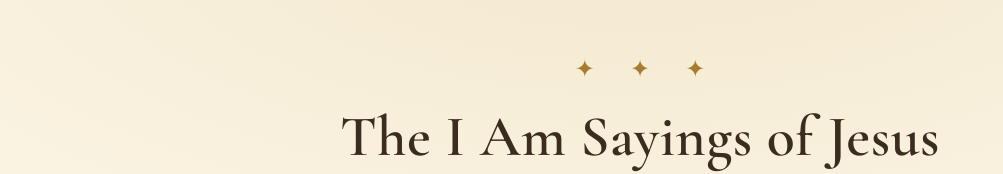
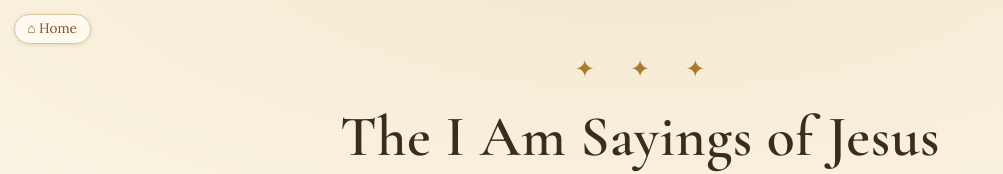
Before and after one commit to jesuslovestyler/I-am-sayings, a plain HTML site: page index.html in a window 1280 px wide. Shown: the top 174 px of the page, without its empty margins (0-1003 px from the left). Drawn offline with nearby package versions, Linux system fonts and the light colour scheme.

Commit message:
Site standard: Home button and analytics

```diff
--- a/index.html
+++ b/index.html
@@ -194,9 +194,28 @@
         font-size: 0.92rem;
       }
       footer.page p { margin: 0.3rem 0; }
+      .home-pill {
+        position: fixed;
+        top: 0.85rem;
+        left: 0.85rem;
+        z-index: 10;
+        display: inline-block;
+        padding: 0.35rem 0.8rem;
+        background: var(--card);
+        color: var(--accent);
+        border: 1px solid var(--rule);
+        border-radius: 999px;
+        font-family: "Lora", Georgia, serif;
+        font-size: 0.85rem;
+        line-height: 1.3;
+        text-decoration: none;
+        box-shadow: 0 1px 4px rgba(58, 44, 30, 0.12);
+      }
+      .home-pill:hover, .home-pill:focus-visible { color: var(--ink); border-color: var(--gold); }
     </style>
   </head>
   <body>
+    <a class="home-pill" href="https://jesuslovestyler.com/">⌂ Home</a>
     <div class="wrap">
       <header class="hero">
         <div class="ornament" aria-hidden="true">✦ ✦ ✦</div>
@@ -337,5 +356,6 @@
         <p>Made by Noki for Tyler. Public domain &mdash; share freely.</p>
       </footer>
     </div>
+    <script data-goatcounter="https://jesuslovestyler.goatcounter.com/count" async src="//gc.zgo.at/count.js"></script>
   </body>
 </html>
```
